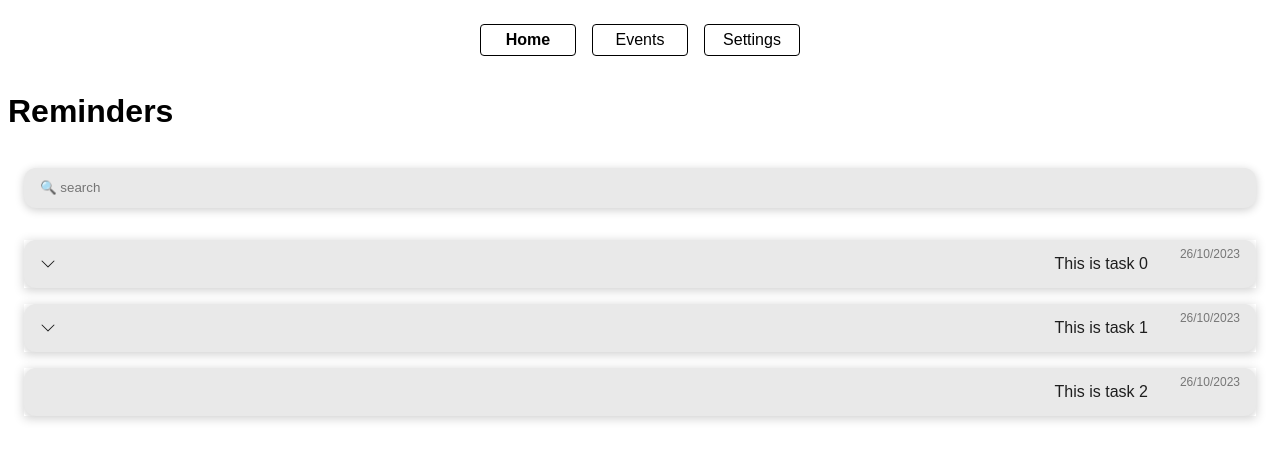
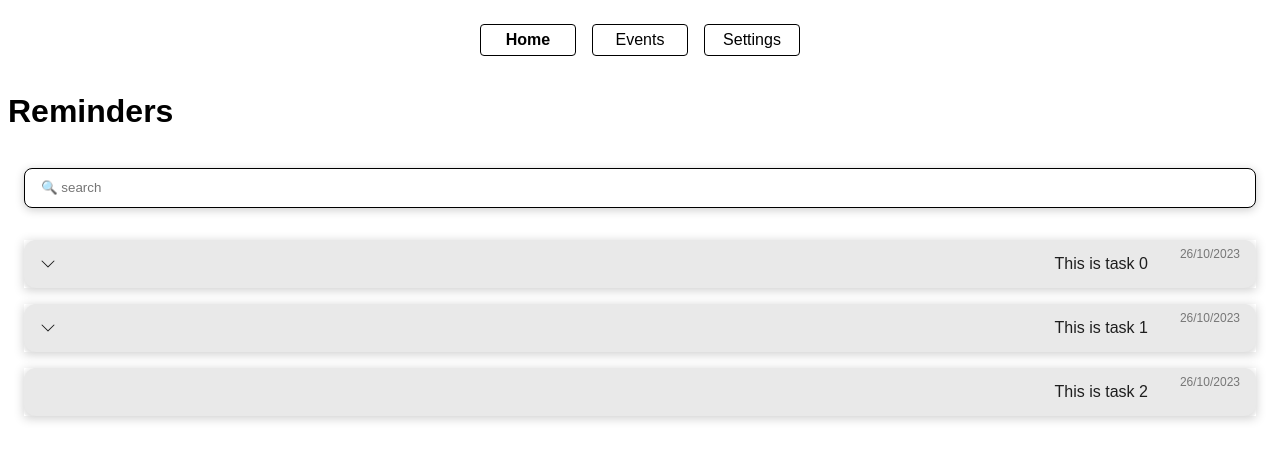
Before and after one commit to Misha-H/reminders, a React (Vite) app: page / in a window 1280 px wide. Shown: the top 460 px of the page. Built offline with nearby package versions, Linux system fonts and the light colour scheme.

Commit message:
Laptop Work Ideas on future Work

```diff
--- a/src/assets/index.css
+++ b/src/assets/index.css
@@ -85,15 +85,15 @@ nav > ul > li > a.active {
 }
 
 .searchbar > input {
-  border-radius: 0.75rem;
-  background-color: var(--primary-background-color);
+  border-radius: 0.5rem;
+  background-color: white;
   padding: 0.5rem 1rem;
   height: 2.5rem;
   flex: 1;
   display: flex;
   align-items: center;
   color: var(--primary-text-color);
-  border: 0;
+  border: 0.015rem solid black;
   box-shadow: var(--shadow);
 }
 
```
Also changed, not shown: 1 other file (tests, documents, lock files or other folders).
